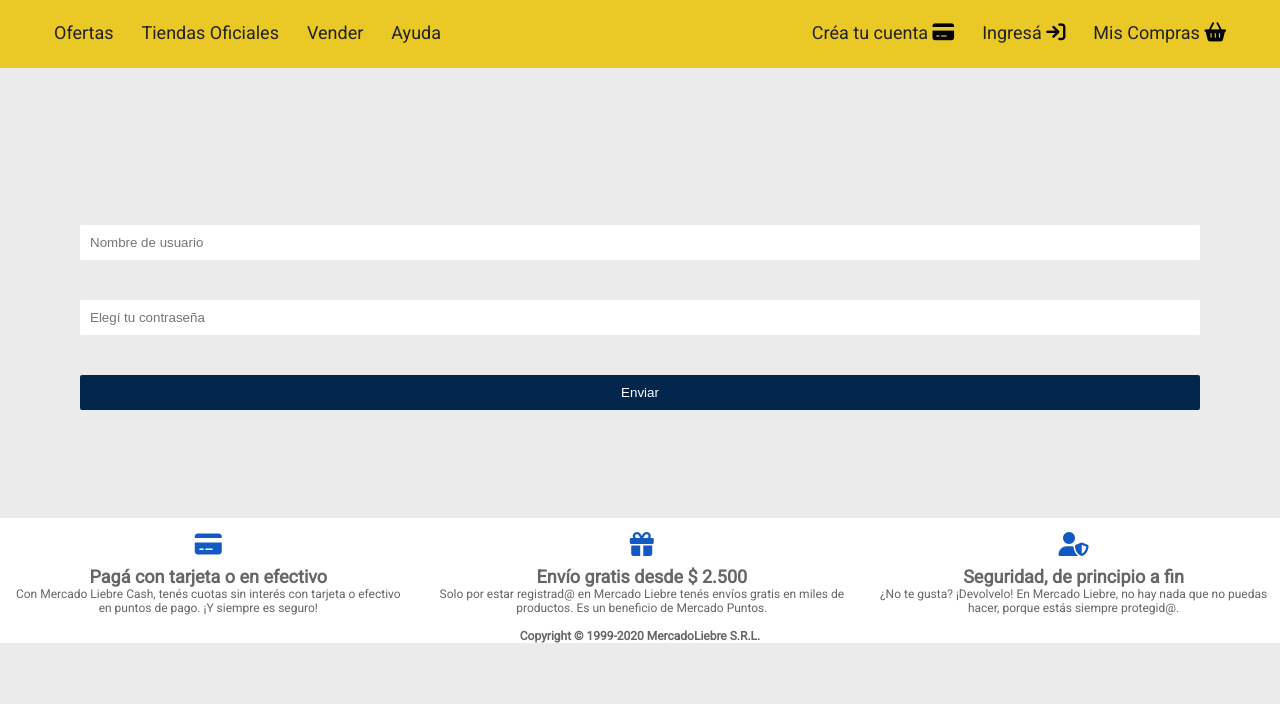
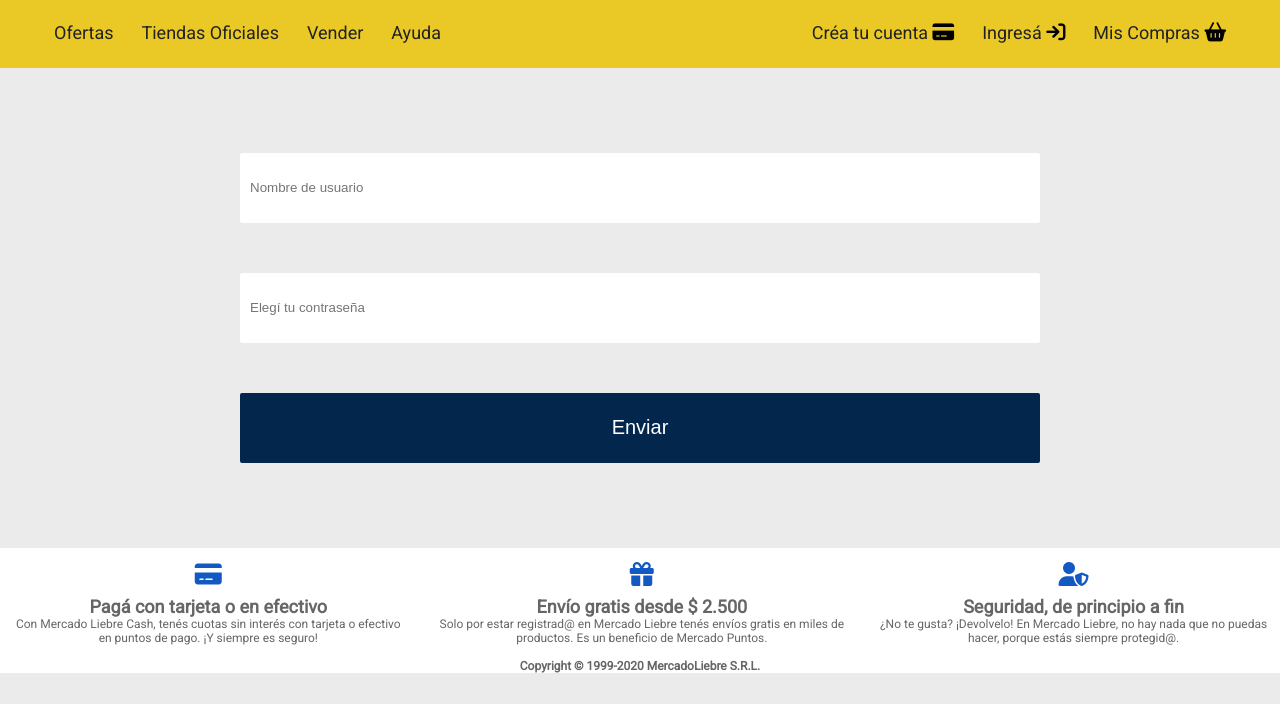
Before and after one commit to SantiagoAlmaraz/mercado-liebre, a website: page views/login.html in a window 1280 px wide. Shown: the part 96-800 px from the top of the page. Drawn offline with Linux system fonts and the light colour scheme; files that its build step writes are made by us from their sources; files whose address does not match are found by name.

Commit message:
agrego modificaciones login y home

```diff
--- a/public/css/home.css
+++ b/public/css/home.css
@@ -127,6 +127,7 @@
 main section h2 {
     font-size: 24px;
     color: #666;
+    margin: 20px 0;
 }
 
 .box-descripcion {
--- a/public/css/login.css
+++ b/public/css/login.css
@@ -7,6 +7,7 @@
 body {
     background-color: #ebebeb;
     font-family: 'Roboto', sans-serif;
+    height: 100vh;
 }
 
 /**----------------------------------------HEADER-----------------------------------------*/
@@ -94,7 +95,6 @@
 main form {
     display: flex;
     flex-direction: column;
-    margin: 50px;
     justify-content: center;
     height: 100%;
 }
@@ -218,6 +218,24 @@
     }
 
     /**-------------------------------------FOOTER-------------------------------------*/
+    main {
+        height: 60%;
+    }
+
+    main form {
+        padding: 50px 200px;
+    }
+
+    main form input,
+    button {
+        height: 70px;
+    }
+
+    #usuario {
+        margin: 30px 0;
+    }
+
+    /**-------------------------------------FOOTER-------------------------------------*/
 
     footer section {
         display: flex;
@@ -277,4 +295,13 @@
 
     /**-------------------------------------MAIN-------------------------------------*/
 
+    main form {
+        max-width: 1200px;
+        margin: auto;
+    }
+
+    .btn {
+        font-size: 20px;
+    }
+
 }
```
Also changed, not shown: views/register.html (+8 -8 lines).
